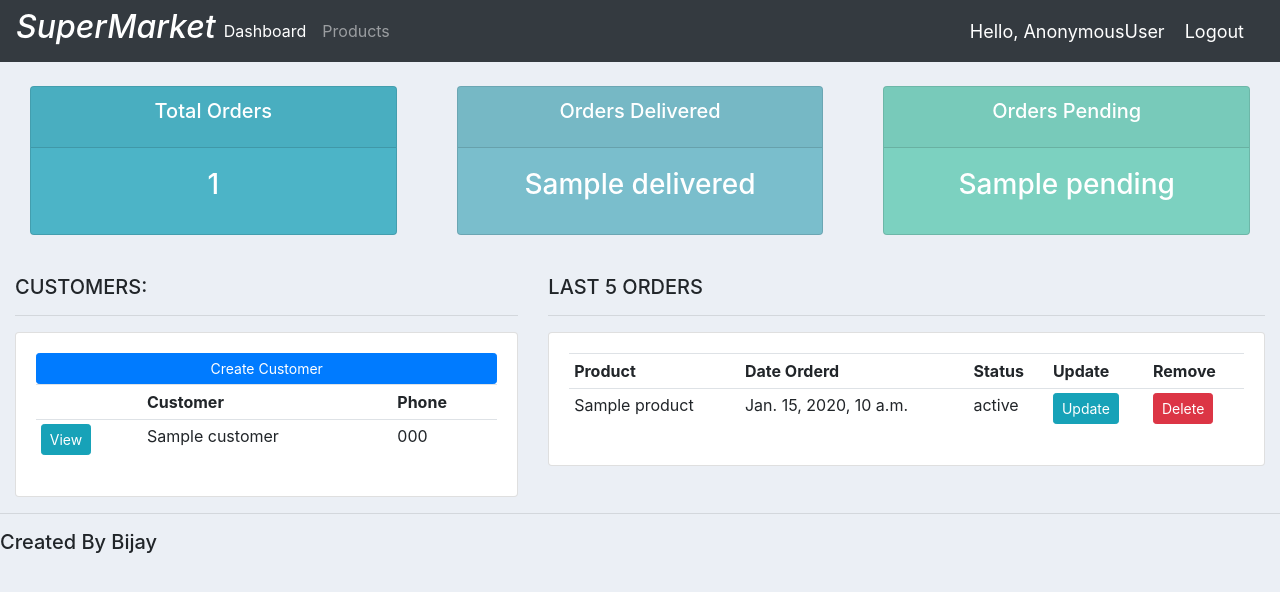
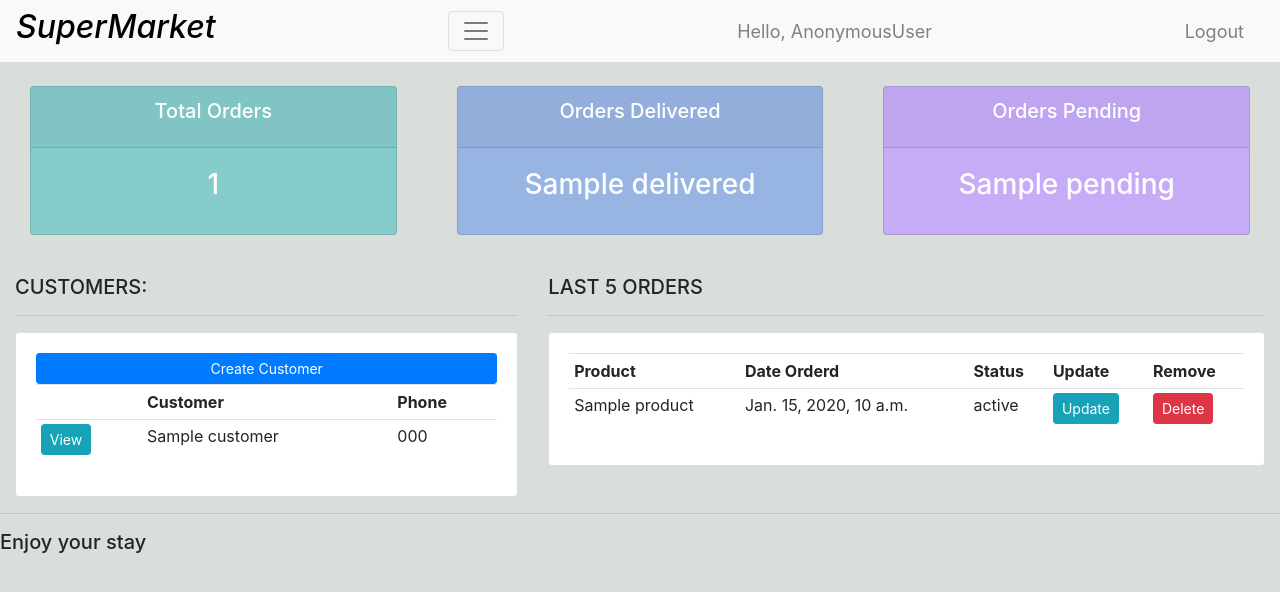
Before and after one commit to tsuitobi/hanuman, a Django app: template accounts/templates/accounts/dashboard.html in a window 1280 px wide. Shown: the top 592 px of the page. Run offline with Django 3.2, Linux system fonts and the light colour scheme; the template is opened without the code that fills it: most values are stand-ins (such as "Sample title", 1, 10 or a date in 2020); some libraries are stand-ins or nearby versions.

Commit message:
admin page

```diff
--- a/accounts/templates/accounts/main.html
+++ b/accounts/templates/accounts/main.html
@@ -19,7 +19,7 @@
 	{% endblock %}
     </div>
 	<hr>
-	<h5>Created By Bijay</h5>
+	<h5>Enjoy your stay</h5>
 
 </body>
 
--- a/accounts/templates/accounts/navbar.html
+++ b/accounts/templates/accounts/navbar.html
@@ -4,13 +4,13 @@
 <style>
   .hello-msg{
     font-size: 18px;
-    color: #fff;
+    color:grey;
     margin-right: 20px;
   }
 </style>
 
-<nav class="navbar navbar-expand-lg navbar-dark bg-dark">
- <h2 style="color: white;"><i>SuperMarket</i></h2>
+<nav class="navbar navbar-light bg-light">
+ <h2 style="color: black;"><i>SuperMarket</i></h2>
   <button class="navbar-toggler" type="button" data-toggle="collapse" data-target="#navbarNav" aria-controls="navbarNav" aria-expanded="false" aria-label="Toggle navigation">
     <span class="navbar-toggler-icon"></span>
   </button>
--- a/static/css/main.css
+++ b/static/css/main.css
@@ -2,19 +2,19 @@
 	}
 
 	body{
-		background-color: #ebeff5;
+		background-color: #d9deda;
 	}
 
 
 	#total-orders{
-		background-color: #4cb4c7;
+		background-color: #85ccca;
 	}
 
 
 	#orders-delivered{
-		background-color: #7abecc;
+		background-color: #98b4e3;
 	}
 
 	#orders-pending{
-		background-color: #7CD1C0;
+		background-color: #c6abf7;
 	}
```
Also changed, not shown: db.sqlite3.
